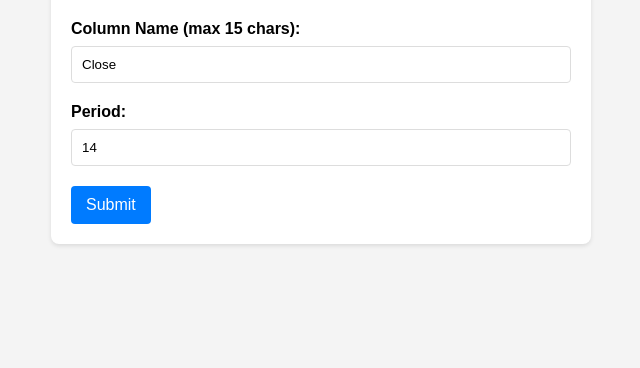
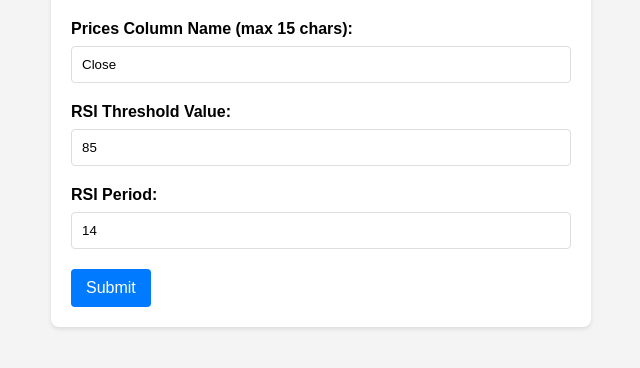
Before and after one commit to s-kust/trading_fastapi, a FastAPI app: template templates/last_rsi_form.html in a window 1280 px wide. Shown: the part 173-541 px from the top of the page, without its empty margins (319-959 px from the left). Run offline with FastAPI, Linux system fonts and the light colour scheme; the template is opened without the code that fills it, so the values that code supplies are empty; some libraries are stand-ins or nearby versions.

Commit message:
Added min_price_for_rsi_threshold.html 1

```diff
--- a/main.py
+++ b/main.py
@@ -1,7 +1,7 @@
 import logging
 import os
 from logging.config import dictConfig
-from typing import Any
+from typing import Any, Dict, Union
 
 from dotenv import load_dotenv
 from fastapi import FastAPI, Form, HTTPException, Request
@@ -92,7 +92,7 @@ async def rsi_update(ticker: str) -> Any:
     return RedirectResponse(redirect_url, status_code=301)
 
 
-@app.get("/get_last_rsi", response_class=HTMLResponse)
+@app.get("/render_form_last_rsi", response_class=HTMLResponse)
 async def read_form(request: Request) -> Any:
     """
     Renders the HTML form, passing the list of available tickers.
@@ -104,7 +104,10 @@ async def read_form(request: Request) -> Any:
 
 @app.post("/get_min_price_for_rsi_threshold")
 async def submit_data(
-    ticker: str = Form(...), col_name: str = Form("Close"), period: int = Form(14)
+    ticker: str = Form(...),
+    col_name: str = Form("Close"),
+    period: int = Form(14),
+    threshold: int = Form(85),
 ) -> Any:
     """
     Receives data from the form and prints it.
@@ -116,13 +119,29 @@ async def submit_data(
             detail=f"Ticker {ticker.upper()} is not in TICKERS_TO_FOLLOW",
         )
 
-    print(f"Received Ticker: {ticker}")
-    print(f"Received Column Name: {col_name}")
-    print(f"Received Period: {period}")
-
-    return {
-        "message": "Data received successfully!",
-        "ticker": ticker,
-        "col_name": col_name,
-        "period": period,
-    }
+    df = read_daily_ohlc_from_s3(ticker=ticker)
+    if df is None or df.empty:
+        raise ValueError(f"read_daily_ohlc_from_s3 for {ticker=} failed")
+    next_day_threshold_price, calculated_rsi_val, msg = (
+        get_min_price_for_indicator_threshold(
+            df=df,
+            indicator_func=get_last_rsi_value,
+            indicator_threshold=threshold,
+            n_prices=period,
+            price_column=col_name,
+        )
+    )
+    next_day_threshold_price = round(float(next_day_threshold_price), 2)
+    calculated_rsi_val = round(float(calculated_rsi_val), 2)
+    output: Dict[str, Union[str, int, float]] = dict()
+    output["ticker"] = ticker
+    output["threshold"] = threshold
+    output["period"] = period
+    output["col_name"] = col_name
+    output["df_last_index"] = df.index[-1]
+    output["next_day_threshold_price"] = next_day_threshold_price
+    output["calculated_rsi_val"] = calculated_rsi_val
+    output["msg"] = msg
+    return templates.TemplateResponse(
+        "min_price_for_rsi_threshold.html", {"output": output}
+    )
--- a/templates/last_rsi_form.html
+++ b/templates/last_rsi_form.html
@@ -55,14 +55,18 @@
                 {% endfor %}
             </select>
 
-            <label for="col_name">Column Name (max 15 chars):</label>
+            <label for="col_name">Prices Column Name (max 15 chars):</label>
             <input type="text" id="col_name" name="col_name" value="Close" maxlength="15">
 
-            <label for="period">Period:</label>
+            <label for="period">RSI Threshold Value:</label>
+            <input type="number" id="threshold" name="threshold" value="85">
+
+            <label for="period">RSI Period:</label>
             <input type="number" id="period" name="period" value="14">
 
             <input type="submit" value="Submit">
         </form>
     </div>
+    <div id="res_output">{% block res_output %}{% endblock %}</div>
 </body>
 </html>
```
Also changed, not shown: templates/min_price_for_rsi_threshold.html (added, +11 -0 lines).
